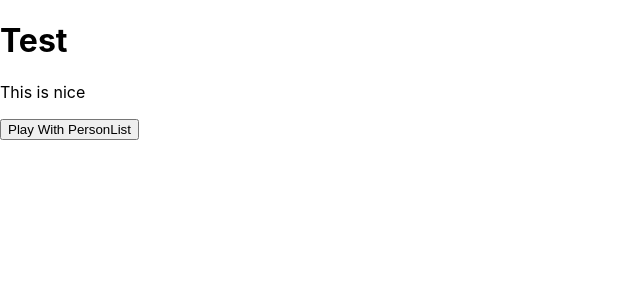
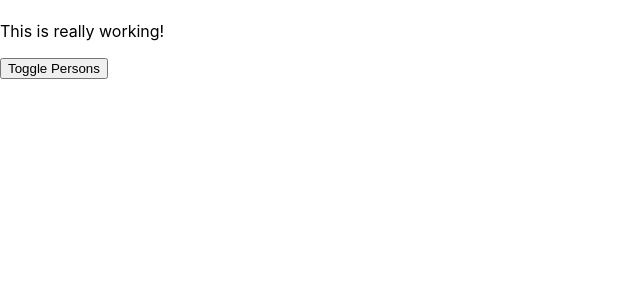
Before and after one commit to shah2nkhan/learningreactSample, a React app: page / in a window 1280 px wide. Shown: the top 300 px of the page, without its empty margins (0-640 px from the left). Built offline with nearby package versions, Linux system fonts and the light colour scheme.

Commit message:
modularised

```diff
--- a/src/App.js
+++ /dev/null
@@ -1,103 +0,0 @@
-import React, { Component } from 'react';
-import Person from'./person/Person';
-//import logo from './logo.svg';
-import classes from './App.css';
-import ErrorBoundry from './ErrorBoundry/ErrorBoundry'
-
-class App extends Component {
-  state= {
-    persons:[
-      {
-        name:'shanky', age:32 , id:1
-      },
-      {
-        name:'Raiyaan', age:4 , id:2
-      }
-    ],
-    showpersons:false
-
-  }
-  switchNameHandler = ()=>{
-
-    this.setState({persons:[
-      {
-        name:'Raiyan', age:4
-      },
-      {
-        name:'shanky', age:32
-      }
-    ]})
-  }
-  changeName =(event, index) => {
-    const person = {...this.state.persons[index]};
-    person.name = event.target.value;
-    const persons=[...this.state.persons];
-    persons[index] = person;
-    this.setState({persons:persons});
-  }
-
-  toggleShowPerson=()=>{
-    const doesShow=this.state.showpersons;
-    this.setState({showpersons:!doesShow })
-  }
-
-  deletePersonHandler =(index)=>{
-    const persons=[...this.state.persons];
-
-    persons.splice(index,1);
-    this.setState({persons:persons});
-  }
-
-  render() {
-
-    let person = null;
-    let btnClass='';
-    if(this.state.showpersons)
-    {
-      person =(
-        <div>
-          {this.state.persons.map((p,index)=> {
-           return <ErrorBoundry key={p.id}>
-             <Person
-            name={p.name}
-            age ={p.age}
-            click={()=>this.deletePersonHandler(index)}
-            changeName={(event)=>this.changeName(event,index)}
-            key={p.id}
-             />
-             </ErrorBoundry>
-          })}
-      </div>
-      );
-      btnClass =classes.Red;
-
-    }
-    let assignedClasses =[classes.red,classes.bold].join(' ');
-
-
-    return (
-      <div className={classes.App}>
-        <h1>Test</h1>
-        <p className={assignedClasses}>This is nice</p>
-        <button className={btnClass} onClick={this.toggleShowPerson} >Play With PersonList</button>
-        {person}
-      </div>
-    );
-  }
-}
-
-export default  App;
-/* <header className="App-header">
-          <img src={logo} className="App-logo" alt="logo" />
-          <p>
-            Edit <code>src/App.js</code> and save to reload.
-          </p>
-          <a
-            className="App-link"
-            href="https://reactjs.org"
-            target="_blank"
-            rel="noopener noreferrer"
-          >
-            Learn React
-          </a>
-        </header> */
--- /dev/null
+++ b/src/components/cockpit/Cockpit.css
@@ -0,0 +1,31 @@
+
+.red {
+    color: red;
+  }
+
+  .bold {
+    font-weight: bold;
+  }
+
+  .Cockpit button {
+    border: 1px solid blue;
+    padding: 16px;
+    background-color: green;
+    font: inherit;
+    color: white;
+    cursor: pointer;
+  }
+
+  .Cockpit button:hover {
+    background-color: lightgreen;
+    color: black;
+  }
+
+  .Cockpit button.Red {
+    background-color: red;
+  }
+
+  .Cockpit button.Red:hover {
+    background-color: salmon;
+    color: black;
+  }
--- /dev/null
+++ b/src/components/cockpit/Cockpit.js
@@ -0,0 +1,30 @@
+import React from 'react';
+
+import classes from './Cockpit.css';
+
+const Cockpit = ( props ) => {
+    const assignedClasses = [];
+    let btnClass = '';
+    if (props.showPersons) {
+        btnClass = classes.Red;
+    }
+
+    if ( props.persons.length <= 2 ) {
+      assignedClasses.push( classes.red ); // classes = ['red']
+    }
+    if ( props.persons.length <= 1 ) {
+      assignedClasses.push( classes.bold ); // classes = ['red', 'bold']
+    }
+
+    return (
+        <div className={classes.Cockpit}>
+            <h1>{ props.appTitle }</h1>
+            <p className={assignedClasses.join( ' ' )}>This is really working!</p>
+            <button
+                className={btnClass}
+                onClick={props.clicked}>Toggle Persons</button>
+        </div>
+    );
+};
+
+export default Cockpit;
--- /dev/null
+++ b/src/components/persons/Persons.js
@@ -0,0 +1,19 @@
+import React , {Component} from 'react';
+
+import Person from './person/Person';
+
+class Persons extends Component {
+  render(){
+    return this.props.persons.map( ( person, index ) => {
+      return <Person
+        click={() => this.props.clicked( index )}
+        name={person.name}
+        age={person.age}
+        key={person.id}
+        changed={( event ) => this.props.changed( event, index)} />
+    } );
+  }
+}
+
+
+export default Persons;
--- /dev/null
+++ b/src/components/persons/person/Person.js
@@ -0,0 +1,16 @@
+import React, {Component} from 'react';
+import classes from './Person.css';
+
+class Person extends Component{
+    render(){
+        return(
+            <div className={classes.Person} >
+            <p onClick={this.props.click}>I am {this.props.name}, i am {this.props.age} years old</p>
+            <p>{this.props.children}</p>
+            <input type="text" value={this.props.name} onChange={this.props.changed}/>
+        </div>
+        )
+    }
+}
+
+export default Person;
--- /dev/null
+++ b/src/containers/App.js
@@ -0,0 +1,97 @@
+import React, { PureComponent } from 'react';
+import Persons from'../components/persons/Persons';
+//import logo from './logo.svg';
+import classes from './App.css';
+//import ErrorBoundry from '../components/ErrorBoundry/ErrorBoundry'
+import Cockpit from '../components/cockpit/Cockpit';
+
+class App extends PureComponent {
+  constructor(props){
+    super(props);
+    console.log('[APP.js] constructor called');
+    this.state= {
+      persons:[
+        {
+          name:'shanky', age:32 , id:1
+        },
+        {
+          name:'Raiyaan', age:4 , id:2
+        }
+      ],
+      otherState: 'some other value',
+      showPersons:false
+    }
+
+  }
+  componentWillMount(){
+    console.log('[APP.js] Component with  mount ');
+  }
+
+  componentDidMount(){
+    console.log('[APP.js] Component Did  mount ');
+  }
+
+  shouldComponentUpdate(){
+    console.log('[APP.js] shouldComponentUpdate');
+  }
+
+  changeName =(event, index) => {
+    const person = {...this.state.persons[index]};
+    person.name = event.target.value;
+    const persons=[...this.state.persons];
+    persons[index] = person;
+    this.setState({persons:persons});
+  }
+
+  toggleShowPerson=()=>{
+    const doesShow=this.state.showPersons;
+    this.setState({showPersons:!doesShow })
+  }
+
+  deletePersonHandler =(index)=>{
+    const persons=[...this.state.persons];
+
+    persons.splice(index,1);
+    this.setState({persons:persons});
+  }
+
+  render() {
+    console.log('[APP.js] render called');
+    let persons = null;
+    if(this.state.showPersons)
+    {
+      persons = <Persons
+      persons={this.state.persons}
+      clicked={this.deletePersonHandler}
+      changed={this.changeName} />;
+
+    }
+
+    return (
+      <div className={classes.App}>
+       <Cockpit
+          appTitle={this.props.title}
+          showPersons={this.state.showPersons}
+          persons={this.state.persons}
+          clicked={this.toggleShowPerson} />
+        {persons}
+      </div>
+    );
+  }
+}
+
+export default  App;
+/* <header className="App-header">
+          <img src={logo} className="App-logo" alt="logo" />
+          <p>
+            Edit <code>src/App.js</code> and save to reload.
+          </p>
+          <a
+            className="App-link"
+            href="https://reactjs.org"
+            target="_blank"
+            rel="noopener noreferrer"
+          >
+            Learn React
+          </a>
+        </header> */
--- a/src/index.js
+++ b/src/index.js
@@ -1,7 +1,7 @@
 import React from 'react';
 import ReactDOM from 'react-dom';
 import './index.css';
-import App from './App';
+import App from './containers/App';
 import * as serviceWorker from './serviceWorker';
 
 ReactDOM.render(<App />, document.getElementById('root'));
--- a/src/person/Person.js
+++ /dev/null
@@ -1,20 +0,0 @@
-import React, { Component } from 'react';
-import classes from './Person.css';
-
-
-const Person=(props)=>{
-    // const rnd = Math.random();
-    // if(rnd > .6)
-    // {
-    //     throw new Error ('something went wrong');
-    // }
-    return (
-
-        <div className={classes.Person} >
-            <p onClick={props.click}>I am {props.name}, i am {props.age} years old</p>
-            <p>{props.children}</p>
-            <input type="text" value={props.name} onChange={props.changeName}/>
-        </div>
-        );
-};
-export default Person;
```
Also changed, not shown: src/components/ErrorBoundry/ErrorBoundry.js (renamed from src/ErrorBoundry/ErrorBoundry.js), src/components/persons/person/Person.css (renamed from src/person/Person.css), src/containers/App.css (renamed from src/App.css), 1 other file (tests, documents, lock files or other folders).
